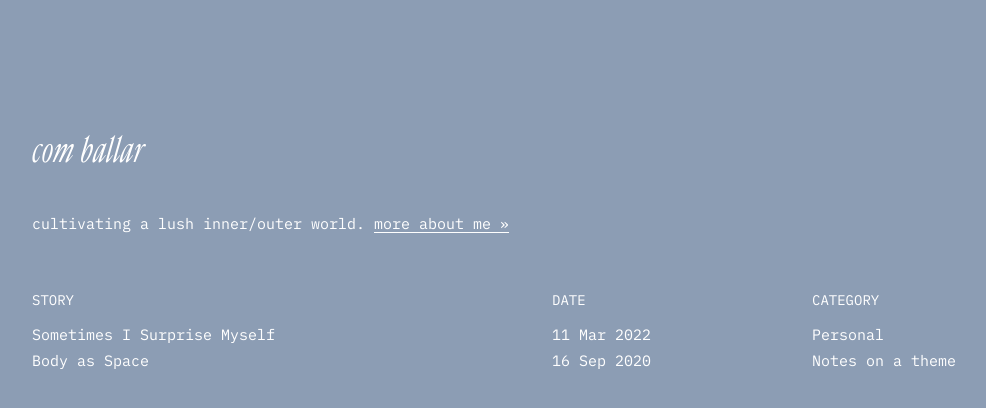
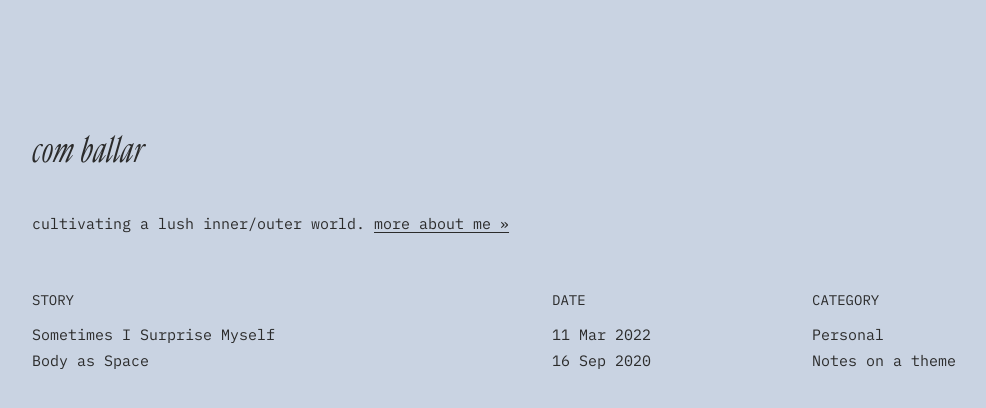
Before and after one commit to comballar/comballar.github.io, a Jekyll site: the page built from index.html, in a window 1280 px wide. Shown: the top 408 px of the page, without its empty margins (88-1074 px from the left). Built offline with Jekyll 4.4.1, drawn with Linux system fonts in a browser that asks for light colours.

Commit message:
Update base.scss

```diff
--- a/_sass/base.scss
+++ b/_sass/base.scss
@@ -17,9 +17,9 @@ $font__line-height: 1.75;
 }
 
 // colors
-$color__black:      #FFFFFF;
+$color__black:      #2B2B2B;
 $color__gray:       #CCD3D5;
-$color__beige:      #8C9DB4;
+$color__beige:      #C9D3E2;
 $color__yellow:     #FAF7F2;
 
 @mixin media-query($device) {
```
